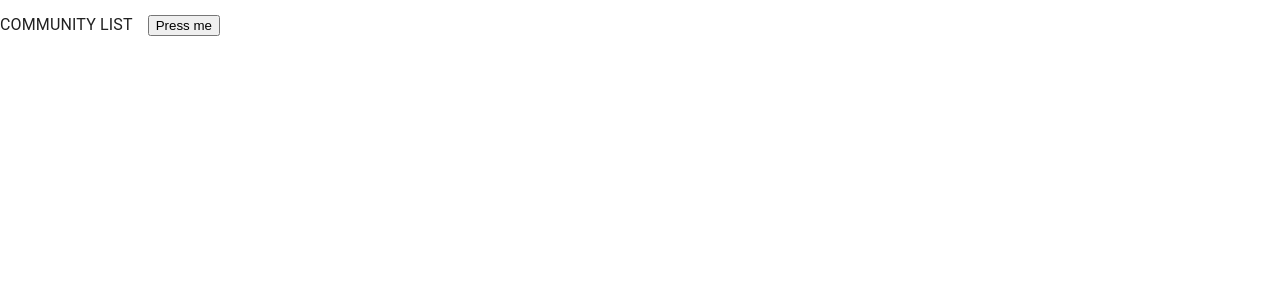
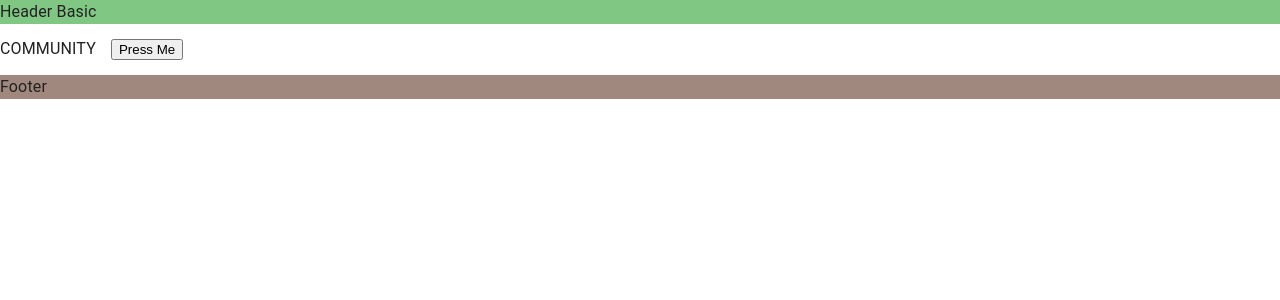
Before and after one commit to Sarvar-Logan/nestar-demo, a Next.js app: page /community in a window 1280 px wide. Shown: the top 300 px of the page. Built offline with nearby package versions, Linux system fonts and the light colour scheme.

Commit message:
feat: integration header footer via layout

```diff
--- /dev/null
+++ b/libs/components/layout/LayoutBasic.tsx
@@ -0,0 +1,26 @@
+import { Stack } from "@mui/material";
+import Head from "next/head";
+
+const withLayoutBasic = (Component: any) => {
+  return (props: any) => {
+    return (
+      <>
+        <Head>
+          <title>Nestar</title>
+        </Head>
+
+        <Stack id="pc-wrap">
+          <Stack sx={{ background: "#81c784" }}>Header Basic</Stack>
+
+          <Stack id={"main"}>
+            <Component {...props} />
+          </Stack>
+
+          <Stack sx={{ background: "#a1887f" }}>Footer</Stack>
+        </Stack>
+      </>
+    );
+  };
+};
+
+export default withLayoutBasic;
--- a/pages/community/index.tsx
+++ b/pages/community/index.tsx
@@ -1,11 +1,18 @@
-const Community = () => {
-  console.log("COMMUNITY COMPONENT - PAGES ROUTER")
+import withLayoutBasic from "@/libs/components/layout/LayoutBasic";
+import { NextPage } from "next";
+import { useState } from "react";
+
+const CommunityList: NextPage = () => {
+  //console.log("COMMUNITY COMPONENT - PAGES ROUTER");
+  const [title, setTitle] = useState<string>("hello");
   return (
     <div>
-      COMMUNITY LIST{""}
-      <button onClick={() => alert("Hello MIT")} style={{margin: "15px"}}>Press me</button>
+      COMMUNITY
+      <button onClick={() => alert("Hello MIT")} style={{ margin: "15px" }}>
+        Press Me
+      </button>
     </div>
-  )
+  );
 };
 
-export default Community;
+export default withLayoutBasic(CommunityList);
```
Also changed, not shown: libs/components/layout/LayoutHome.tsx (added, +26 -0 lines), pages/index.tsx (+8 -7 lines), pages/property/[productId]/index.tsx (deleted, +0 -10 lines), pages/property/detail.tsx (added, +8 -0 lines), pages/property/index.tsx (+8 -3 lines).
